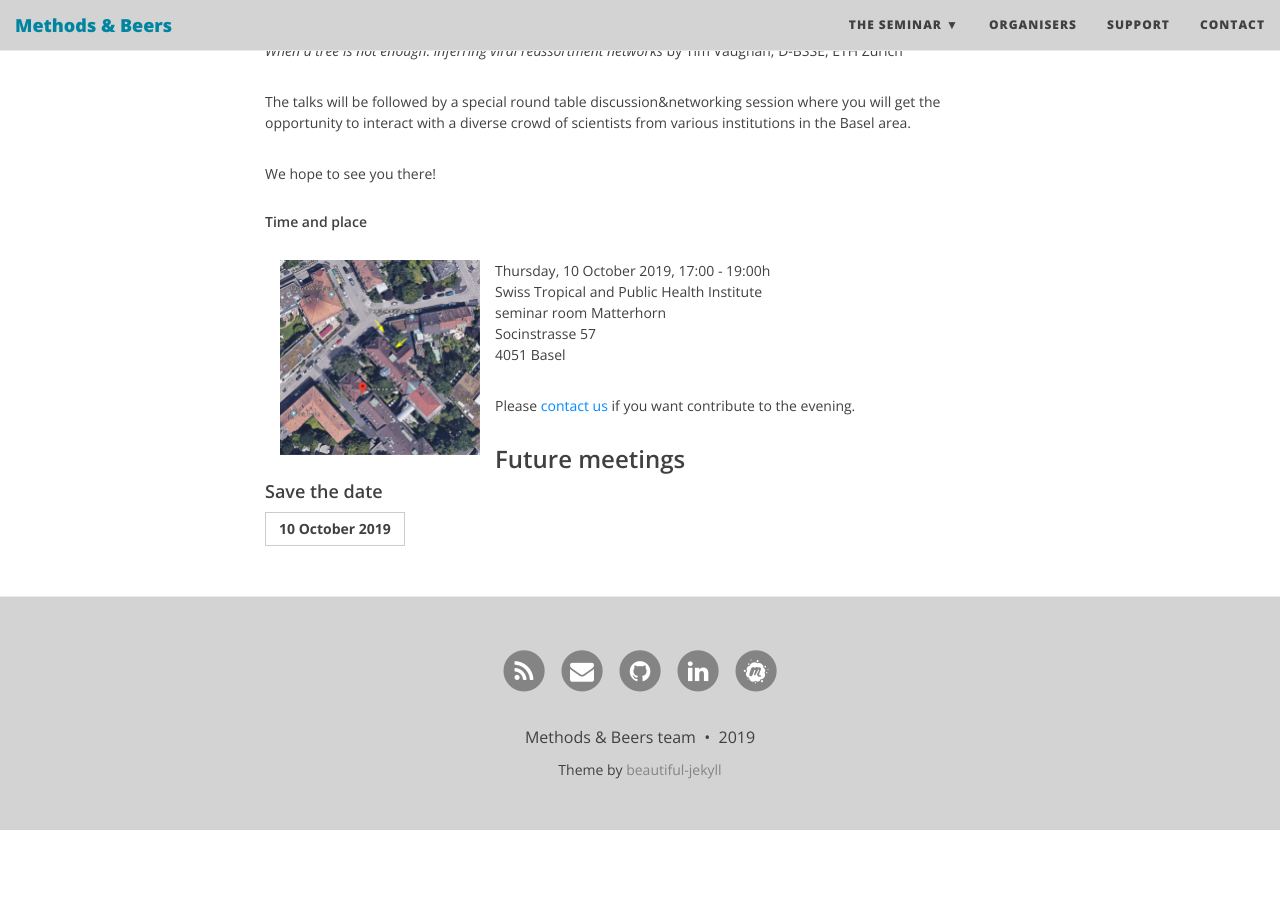
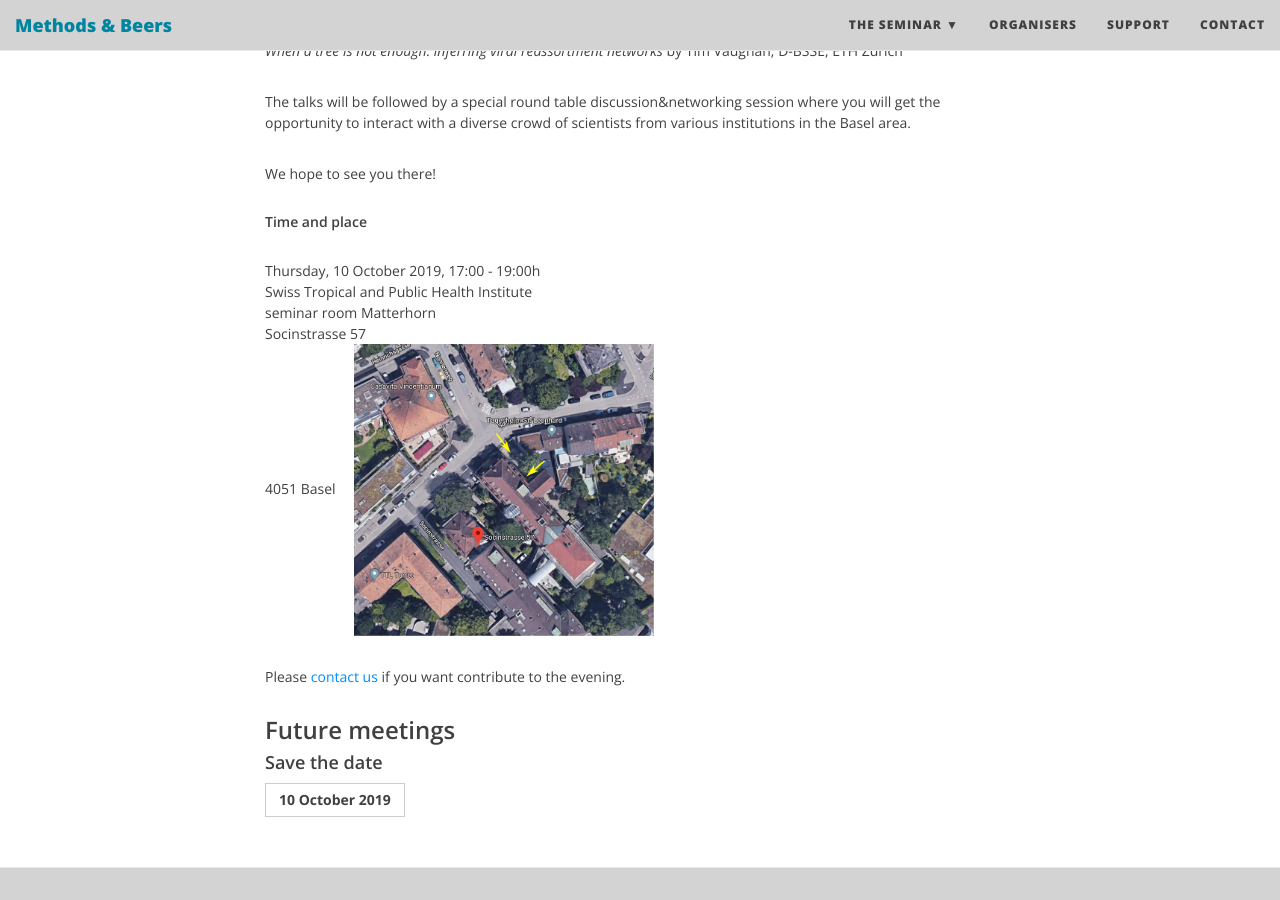
Before and after one commit to BaselComputationalCommunityInResearch/BaselComputationalCommunityInResearch.github.io, a Jekyll site: the page built from seminar/futureevents.md, in a window 1280 px wide and 900 px high, scrolled down 437 px. Built offline with Jekyll 4.4.1, drawn with Linux system fonts in a browser that asks for light colours; before the commit the page ends 1267 px from its top, so only the background shows below that.

Commit message:
map bigger

```diff
--- a/seminar/futureevents.md
+++ b/seminar/futureevents.md
@@ -19,12 +19,12 @@ The talks will be followed by a special round table discussion&networking sessio
 We hope to see you there!
 
 ##### Time and place #####
-<img src="/img/mapSwissTPH.png" alt="Drawing" style="width: 200px;" hspace="15px" align="left"/>Thursday, 10 October 2019, 17:00 - 19:00h
+Thursday, 10 October 2019, 17:00 - 19:00h
 Swiss Tropical and Public Health Institute
 seminar room Matterhorn
 Socinstrasse 57
 4051 Basel
-
+<img src="/img/mapSwissTPH.png" alt="Drawing" style="width: 300px;" hspace="15px" align="center"/>
 
 
 
```
